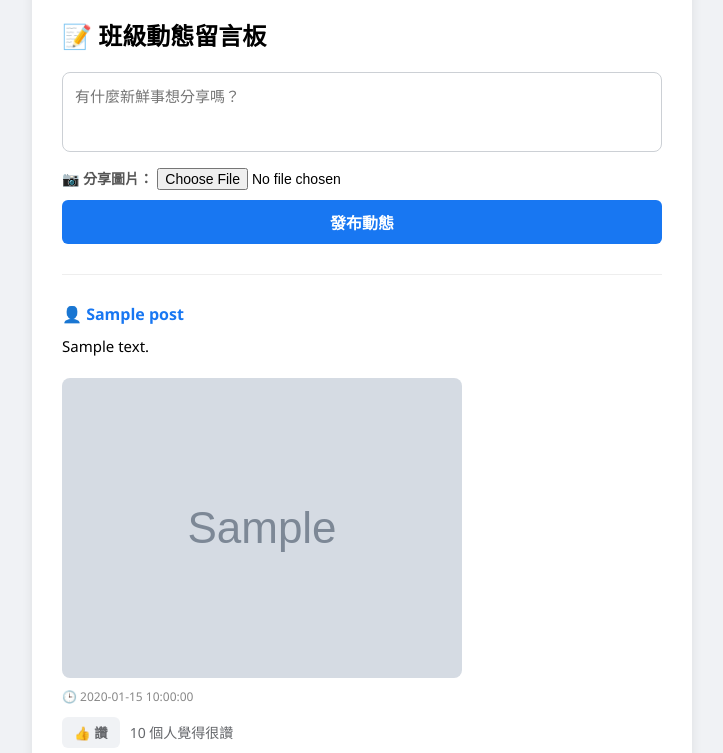
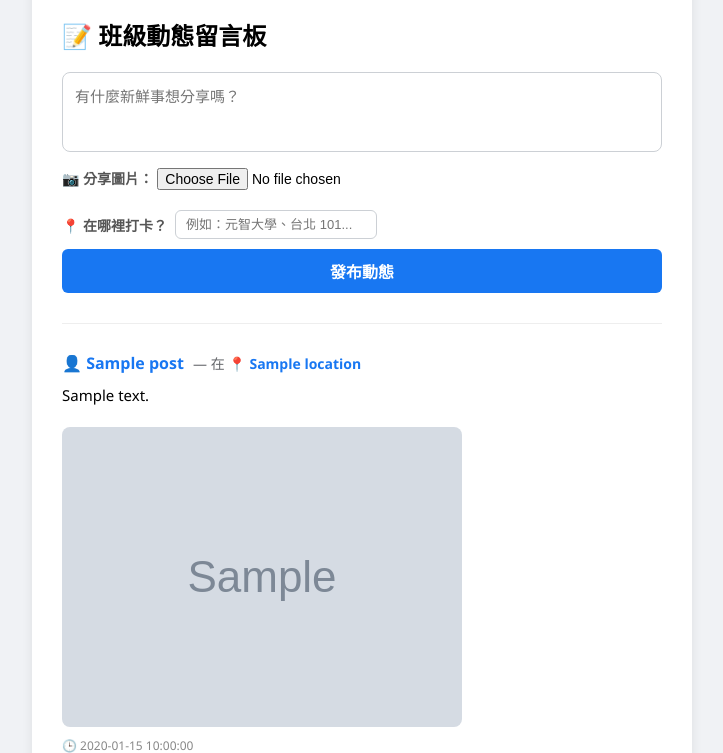
Before and after one commit to chiupinchun17/FINAL-EXAM-PROJECT, a Flask app: template templates/index.html in a window 1280 px wide. Shown: the part 455-1208 px from the top of the page, without its empty margins (278-1001 px from the left). Run offline with Flask 3, Linux system fonts and the light colour scheme; the template is opened without the code that fills it: most values are stand-ins (such as "Sample title", 1, 10 or a date in 2020); grey boxes marked "Sample" are stand-in pictures.

Commit message:
Create branch6 and upload files

```diff
--- a/templates/index.html
+++ b/templates/index.html
@@ -46,6 +46,16 @@
         .admin-box { max-width: 600px; margin: 20px auto; background: #fff0f1; border: 1px solid #ffccd0; padding: 20px; border-radius: 12px; box-shadow: 0 4px 10px rgba(0,0,0,0.05); }
         .user-item { display: flex; justify-content: space-between; align-items: center; padding: 8px 0; border-bottom: 1px solid #ffd5d8; font-size: 14px; }
         .user-item:last-child { border-bottom: none; }
+
+        /* 🌟 打卡輸入框的專屬樣式 */
+        .location-input-box { margin-top: 12px; display: flex; align-items: center; font-size: 14px; color: #555; font-weight: bold; }
+        .location-field { padding: 6px 10px; border: 1px solid #ccd0d5; border-radius: 6px; font-size: 13px; width: 180px; margin-left: 8px; outline: none; transition: 0.2s; }
+        .location-field:focus { border-color: #1877f2; box-shadow: 0 0 4px rgba(24,119,242,0.2); }
+
+        /* 🌟 修改：打卡超連結的樣式與懸停效果 */
+        .fb-location { color: #65676b; font-weight: normal; margin-left: 5px; font-size: 14px; }
+        .map-link { color: #1877f2; text-decoration: none; font-weight: bold; }
+        .map-link:hover { text-decoration: underline; color: #1565c0; }
     </style>
 </head>
 <body>
@@ -114,10 +124,19 @@
 
         <form action="/" method="POST" enctype="multipart/form-data" style="margin-bottom: 30px;">
             <textarea name="message" rows="3" placeholder="有什麼新鮮事想分享嗎？" required></textarea>
-            <div style="margin-top: 10px;">
-                <label style="font-size: 14px; color: #555; font-weight: bold;">📷 分享圖片：</label>
-                <input type="file" name="image" accept="image/*" style="font-size: 14px;">
+
+            <div style="margin-top: 10px; display: flex; flex-direction: column; gap: 8px;">
+                <div>
+                    <label style="font-size: 14px; color: #555; font-weight: bold;">📷 分享圖片：</label>
+                    <input type="file" name="image" accept="image/*" style="font-size: 14px;">
+                </div>
+
+                <div class="location-input-box">
+                    <span>📍 在哪裡打卡？</span>
+                    <input type="text" name="location" class="location-field" placeholder="例如：元智大學、台北 101...">
+                </div>
             </div>
+
             <button type="submit" class="submit-btn">發布動態</button>
         </form>
 
@@ -132,7 +151,20 @@
                 </form>
                 {% endif %}
 
-                <div class="author">👤 {{ post.name }}</div>
+                <div class="author">
+                    <span>👤 {{ post.name }}</span>
+                    {% if post.location %}
+                        <span class="fb-location"> — 在
+                            <a href="https://www.google.com/maps/search/?api=1&query={{ post.location }}"
+                               target="_blank"
+                               title="在 Google Maps 上查看此地點"
+                               class="map-link">
+                               📍 {{ post.location }}
+                            </a>
+                        </span>
+                    {% endif %}
+                </div>
+
                 <div style="margin: 10px 0; font-size: 15px; line-height: 1.5; white-space: pre-wrap;">{{ post.message }}</div>
 
                 {% if post.image_path %}<img src="{{ post.image_path }}" class="post-image" alt="動態圖片">{% endif %}
```
Also changed, not shown: database.db, static/uploads/5150_images.jpg (added), static/uploads/7413_images.jpg (added).
